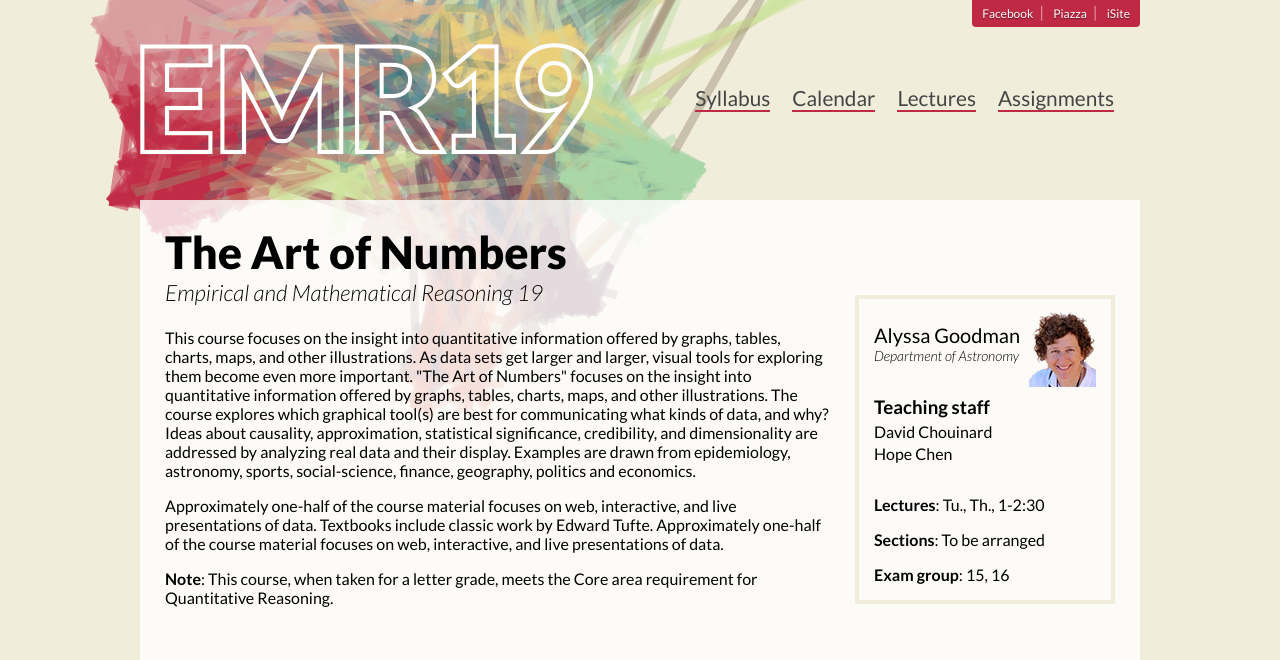
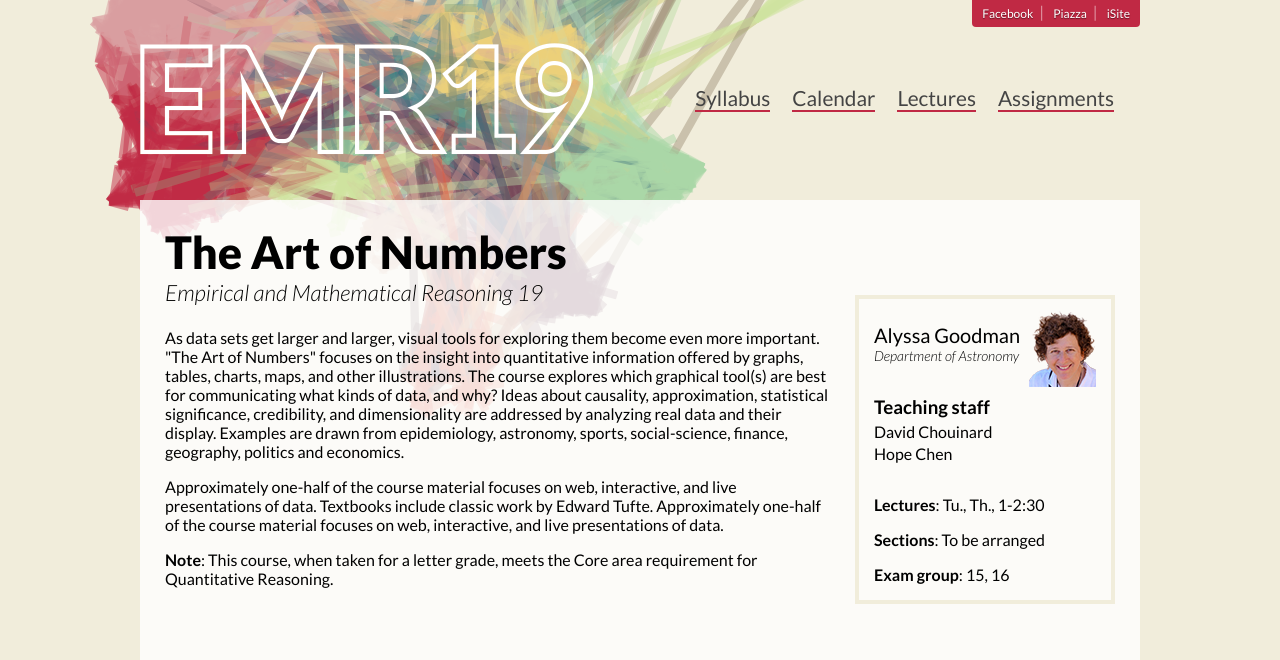
Before and after one commit to emr19/emr19.github.io, a Jekyll site: the page built from index.html, in a window 1280 px wide and 900 px high, cut to the strip 0-660 px from the top of the window. Built offline with Jekyll 4.4.1, drawn with Linux system fonts in a browser that asks for light colours; Markdown is read by kramdown in place of the engine named in the settings.

Commit message:
I took out a redundant sentence in prior commit.

```diff
--- a/index.html
+++ b/index.html
@@ -25,7 +25,7 @@ layout: default
 <h1 class="withsubtitle">The Art of Numbers</h1>
 <div class="subtitle">Empirical and Mathematical Reasoning 19</div>
 
-<p>This course focuses on the insight into quantitative information offered by graphs, tables, charts, maps, and other illustrations. As data sets get larger and larger, visual tools for exploring them become even more important. "The Art of Numbers" focuses on the insight into quantitative information offered by graphs, tables, charts, maps, and other illustrations. The course explores which graphical tool(s) are best for communicating what kinds of data, and why? Ideas about causality, approximation, statistical significance, credibility, and dimensionality are addressed by analyzing real data and their display. Examples are drawn from epidemiology, astronomy, sports, social-science, finance, geography, politics and economics.</p>
+<p> As data sets get larger and larger, visual tools for exploring them become even more important. "The Art of Numbers" focuses on the insight into quantitative information offered by graphs, tables, charts, maps, and other illustrations. The course explores which graphical tool(s) are best for communicating what kinds of data, and why? Ideas about causality, approximation, statistical significance, credibility, and dimensionality are addressed by analyzing real data and their display. Examples are drawn from epidemiology, astronomy, sports, social-science, finance, geography, politics and economics.</p>
 
 <p>Approximately one-half of the course material focuses on web, interactive, and live presentations of data. Textbooks include classic work by Edward Tufte. Approximately one-half of the course material focuses on web, interactive, and live presentations of data.</p>
 
```
